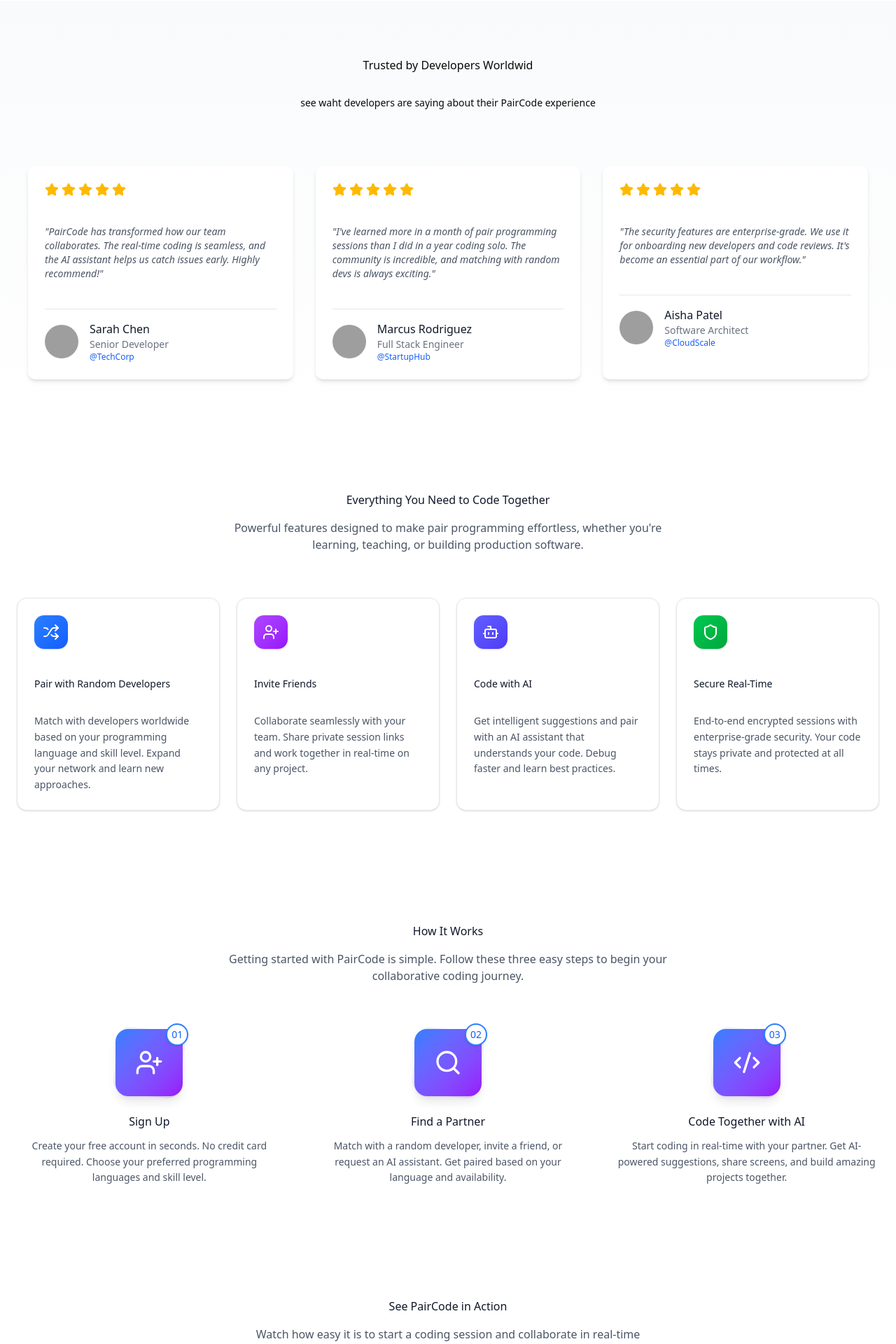
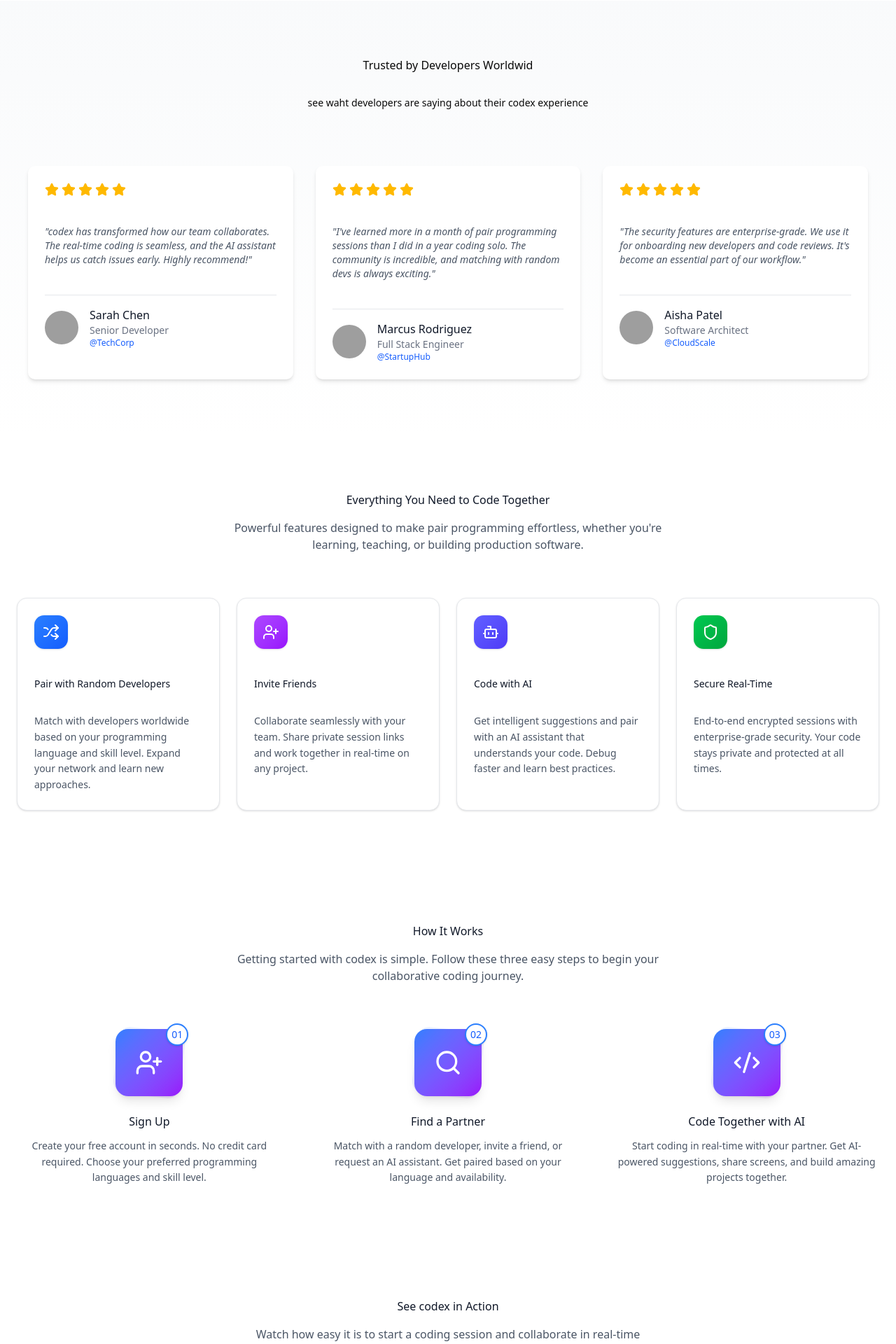
Before and after one commit to monushah108/codex, a Next.js app: page / in a window 1280 px wide. Shown: the part 720-2640 px from the top of the page at 70% size. Built offline with nearby package versions, Linux system fonts and the light colour scheme; grey boxes are pictures that could not be loaded.

Commit message:
ui updated

```diff
--- a/app/playground/page.tsx
+++ b/app/playground/page.tsx
@@ -5,7 +5,7 @@ import { Button } from "@/components/ui/button";
 import { Input } from "@/components/ui/input";
 import { RadioGroup, RadioGroupItem } from "@/components/ui/radio-group";
 import { Label } from "@/components/ui/label";
-import { Copy, Link, UserRoundPlus } from "lucide-react";
+import { UserRoundPlus } from "lucide-react";
 import { PasswordInput } from "@/components/ui/password-input";
 import { Spinner } from "@/components/ui/spinner";
 import { Toaster } from "@/components/ui/sonner";
@@ -24,9 +24,9 @@ export default function Page() {
 
   const inviteLink = `${baseUrl}/join/${roomName}`;
 
-  const copyToClipboard = async () => {
-    await navigator.clipboard.writeText(inviteLink);
-  };
+  // const copyToClipboard = async () => {
+  //   await navigator.clipboard.writeText(inviteLink);
+  // };
 
   const handleStart = () => {
     if (roomType === "private" && !password) {
@@ -119,7 +119,7 @@ export default function Page() {
           {IsLoading ? <Spinner className="w-4 h-5" /> : "Start Playground"}
         </Button>
 
-        <p className="text-sm text-[#9e9e9e] flex items-center gap-2">
+        <p className="text-sm text-[#9e9e9e] flex  gap-1">
           Create a room. Invite your peers. Code together in real time.
           <img src={heartSvg.src} className="size-5 " />
         </p>
--- a/components/constant/main-constant.js
+++ b/components/constant/main-constant.js
@@ -90,7 +90,7 @@ export const Testimonials = [
     avatar:
       "https://images.unsplash.com/photo-1573495628363-7114730a4a11?crop=entropy&cs=tinysrgb&fit=max&fm=jpg&ixid=M3w3Nzg4Nzd8MHwxfHNlYXJjaHwxfHx3b21hbiUyMHNvZnR3YXJlJTIwZW5naW5lZXJ8ZW58MXx8fHwxNzYwOTQwMTA3fDA&ixlib=rb-4.1.0&q=80&w=1080",
     quote:
-      "PairCode has transformed how our team collaborates. The real-time coding is seamless, and the AI assistant helps us catch issues early. Highly recommend!",
+      "codex has transformed how our team collaborates. The real-time coding is seamless, and the AI assistant helps us catch issues early. Highly recommend!",
     rating: 5,
     gradient: "from-blue-500 to-cyan-500",
   },
--- a/components/home/Demo.tsx
+++ b/components/home/Demo.tsx
@@ -7,7 +7,7 @@ export default function Demo() {
       <div className="flex items-center justify-center flex-col gap-8 text-center">
         <div className="space-y-3 ">
           <h2 className="text-gray-900 dark:text-white mb-4">
-            See PairCode in Action
+            See codex in Action
           </h2>
           <p className="text-gray-600 dark:text-gray-300 max-w-2xl mx-auto">
             Watch how easy it is to start a coding session and collaborate in
--- a/components/home/Footer.tsx
+++ b/components/home/Footer.tsx
@@ -13,7 +13,7 @@ export default function Footer() {
               <div className="w-9 h-9 rounded-lg bg-gradient-to-br from-blue-600 to-purple-600 flex items-center justify-center shadow-sm">
                 <Code2 className="w-5 h-5 text-white" />
               </div>
-              <span className="text-gray-900 dark:text-white">PairCode</span>
+              <span className="text-gray-900 dark:text-white">codex</span>
             </div>
             <p className="text-gray-600 dark:text-gray-300 text-sm mb-6 max-w-sm">
               The modern platform for collaborative coding. Connect with
@@ -90,7 +90,7 @@ export default function Footer() {
         <div className="pt-8 border-t border-gray-200 dark:border-gray-800">
           <div className="flex flex-col md:flex-row justify-between items-center gap-4">
             <p className="text-sm text-gray-500 dark:text-gray-400">
-              © 2025 PairCode. All rights reserved.
+              © 2025 codex. All rights reserved.
             </p>
             <p className="text-sm text-gray-500 dark:text-gray-400">
               Made with ❤️ for developers worldwide
--- a/components/home/howWorks.tsx
+++ b/components/home/howWorks.tsx
@@ -8,8 +8,8 @@ export default function HowWorks() {
         <div className="text-center mb-16">
           <h2 className="text-gray-900 dark:text-white mb-4">How It Works</h2>
           <p className="text-gray-600 dark:text-gray-300 max-w-2xl mx-auto">
-            Getting started with PairCode is simple. Follow these three easy
-            steps to begin your collaborative coding journey.
+            Getting started with codex is simple. Follow these three easy steps
+            to begin your collaborative coding journey.
           </p>
         </div>
 
--- a/components/home/testimonial.tsx
+++ b/components/home/testimonial.tsx
@@ -10,7 +10,7 @@ export default function Testimonial() {
       <div className="max-w-7xl mx-auto flex items-center flex-col gap-8 ">
         <h2 className="font-medium">Trusted by Developers Worldwid</h2>
         <p className="text-sm">
-          see waht developers are saying about their PairCode experience{" "}
+          see waht developers are saying about their codex experience{" "}
         </p>
         <div className="grid gap-8 md:grid-cols-3 mt-12">
           {Testimonials.map((testimonial, index) => (
```
Also changed, not shown: app/api/playground/route.ts (added).
